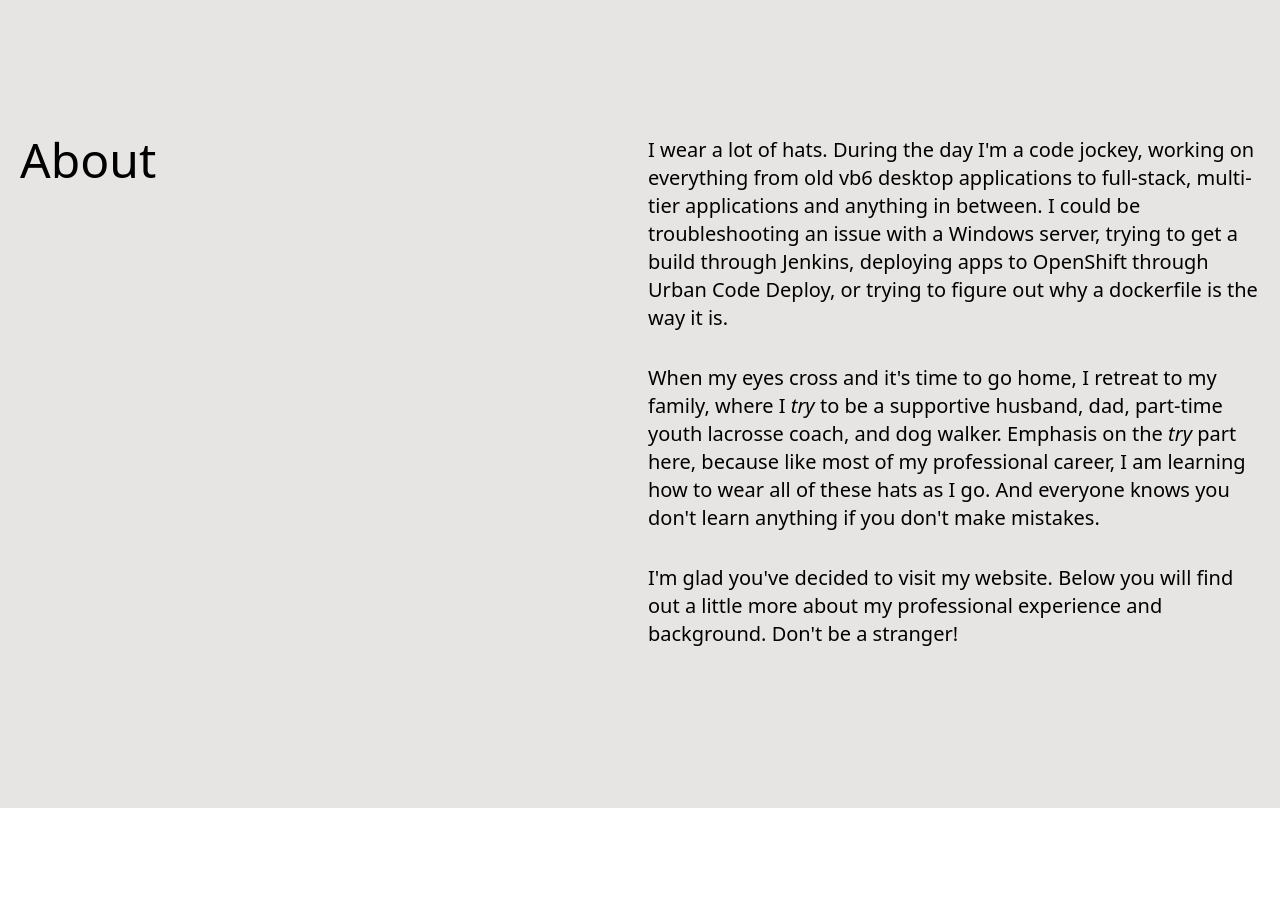
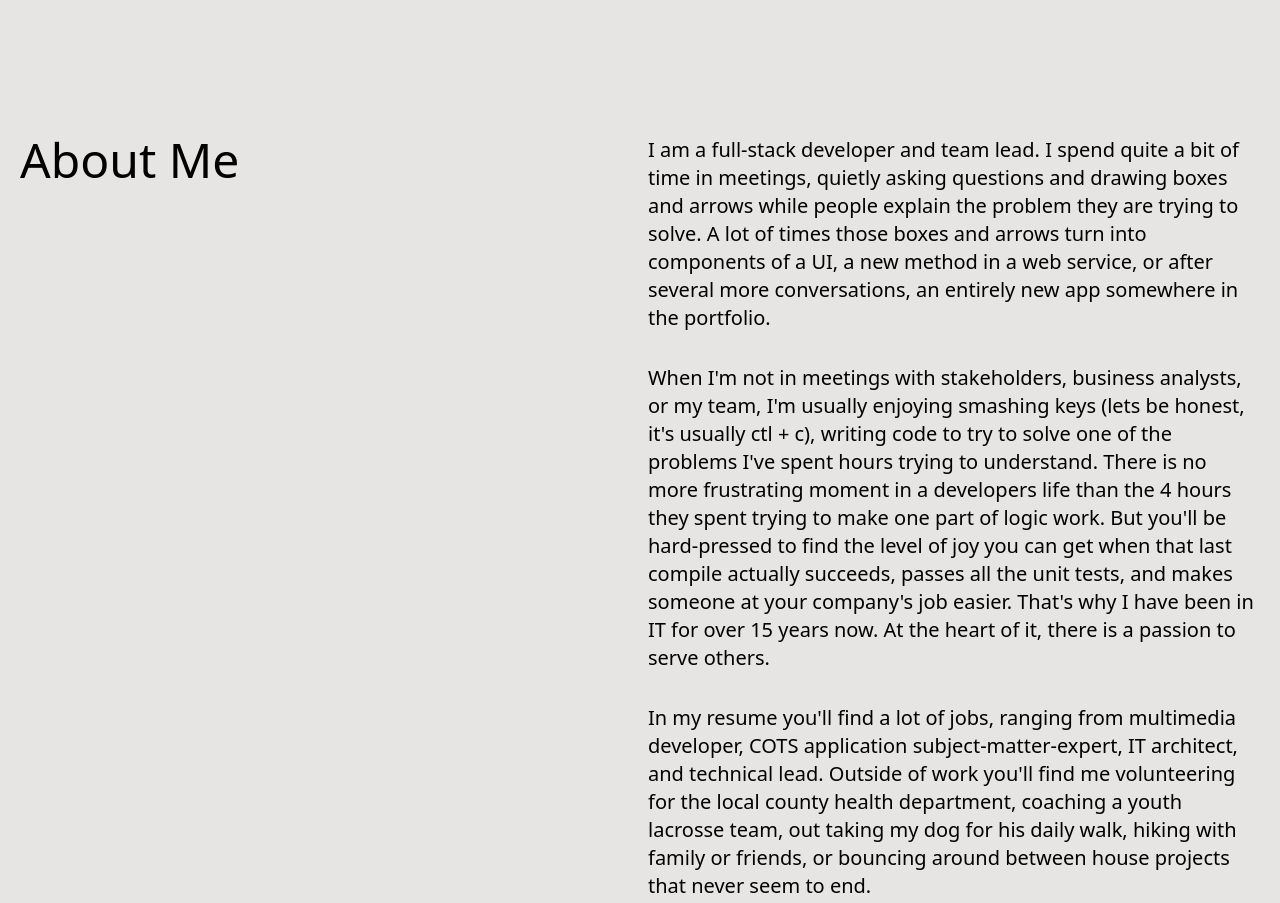
Before and after one commit to madflytom/stahl-portfolio-web-v1, a website built with Parcel: page index.html in a window 1280 px wide. Shown: the part 960-1863 px from the top of the page. Built offline with nearby package versions, Linux system fonts and the light colour scheme.

Commit message:
just modding some text.

```diff
--- a/index.html
+++ b/index.html
@@ -61,29 +61,23 @@
         <section id="about-section" class="py-40 bg-stone-200" data-scroll-section>
             <div class="container px-5 mx-auto">
                 <div id="about" class="lg:grid grid-cols-2 gap-4 items-start">
-                    <h2 class="text-5xl font-medium" data-scroll data-scroll-sticky data-scroll-target="#about">About
+                    <h2 class="text-5xl font-medium" data-scroll data-scroll-sticky data-scroll-target="#about">About Me
                     </h2>
                     <div class="text-xl pt-4 lg:pt-0">
-                        <p class="mb-8">I wear a lot of hats. During the day I'm a code jockey, working on everything
-                            from old
-                            vb6 desktop applications to full-stack, multi-tier applications and anything in between. I
-                            could
-                            be troubleshooting an issue with a Windows server, trying to get a build through Jenkins,
-                            deploying apps
-                            to OpenShift through Urban Code Deploy, or trying to figure out why a dockerfile is the way
-                            it is.
+                        <p class="mb-8">I am a full-stack developer and team lead.  I spend quite a bit of time in meetings, quietly asking questions and drawing boxes
+                            and arrows while people explain the problem they are trying to solve.  A lot of times those boxes and arrows turn into
+                            components of a UI, a new method in a web service, or after several more conversations, an entirely new app somewhere in
+                            the portfolio.
                         </p>
-                        <p class="mb-8">When my eyes cross and it's time to go home, I retreat to my family, where I
-                            <i>try</i> to
-                            be a supportive husband, dad, part-time youth lacrosse coach, and dog walker. Emphasis on
-                            the <i>try</i> part here, because like most of
-                            my professional career, I am learning how to wear all of these hats as I go. And everyone
-                            knows you
-                            don't learn anything if you don't make mistakes.
+                        <p class="mb-8">When I'm not in meetings with stakeholders, business analysts, or my team, I'm usually enjoying smashing keys (lets be honest,
+                            it's usually ctl + c), writing code to try to solve one of the problems I've spent hours trying to understand.  There is no more frustrating
+                            moment in a developers life than the 4 hours they spent trying to make one part of logic work.  But you'll be hard-pressed to find the level of joy
+                            you can get when that last compile actually succeeds, passes all the unit tests, and makes someone at your company's job easier.  That's why I
+                            have been in IT for over 15 years now.  At the heart of it, there is a passion to serve others.
                         </p>
-                        <p>I'm glad you've decided to visit my website. Below you will find out a little more about my
-                            professional
-                            experience and background. Don't be a stranger!
+                        <p class="mb-8">In my resume you'll find a lot of jobs, ranging from multimedia developer, COTS application subject-matter-expert, IT architect, and technical lead.
+                            Outside of work you'll find me volunteering for the local county health department, coaching a youth lacrosse team, out taking my dog for his daily walk,
+                            hiking with family or friends, or bouncing around between house projects that never seem to end.
                         </p>
                     </div>
                 </div>
@@ -177,7 +171,7 @@
             </div>
         </section>
 
-        <section id="contact-section" class="m-auto py-40 text-neutral-900" data-scroll-section>
+        <section id="contact-section" class="m-auto py-40 text-stone-50" data-scroll-section>
             <div class="container px-5 mx-auto">
                 <div id="contact" class="lg:grid grid-cols-2 gap-4 items-start">
                     <h2 class="text-5xl font-medium" data-scroll data-scroll-sticky data-scroll-target="#contact">
```
